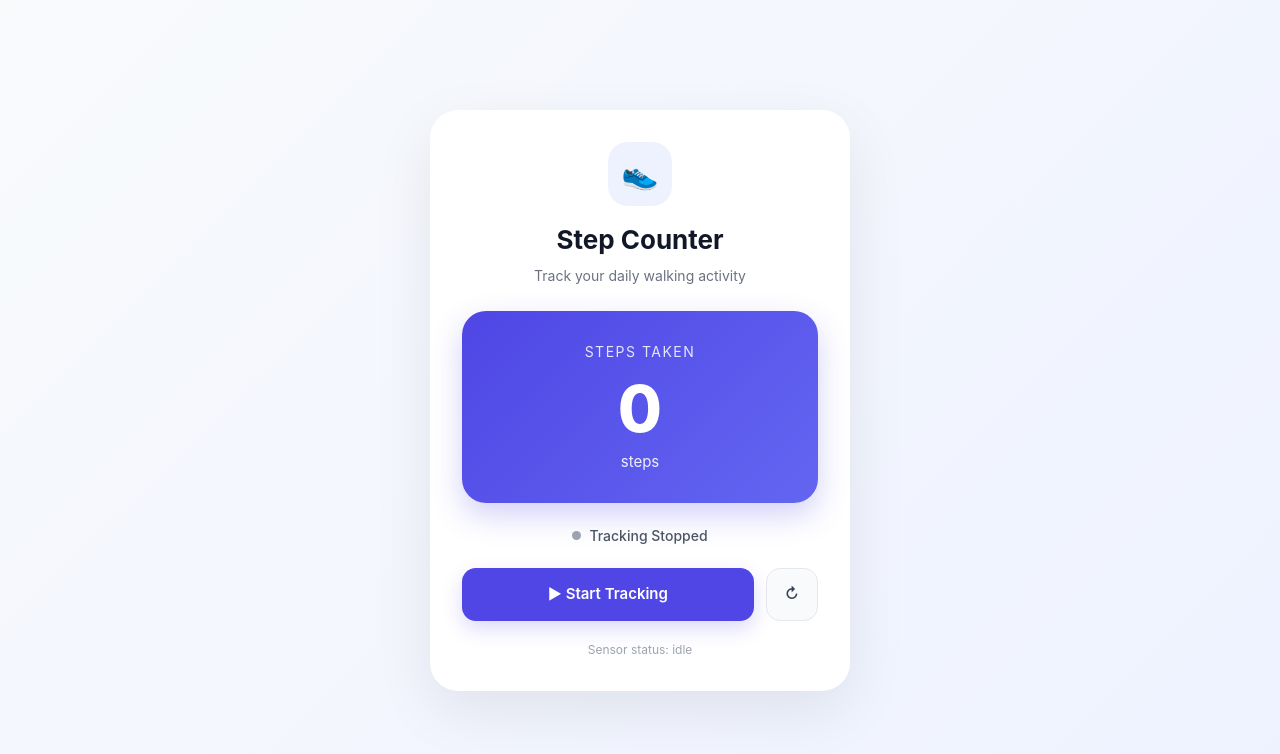
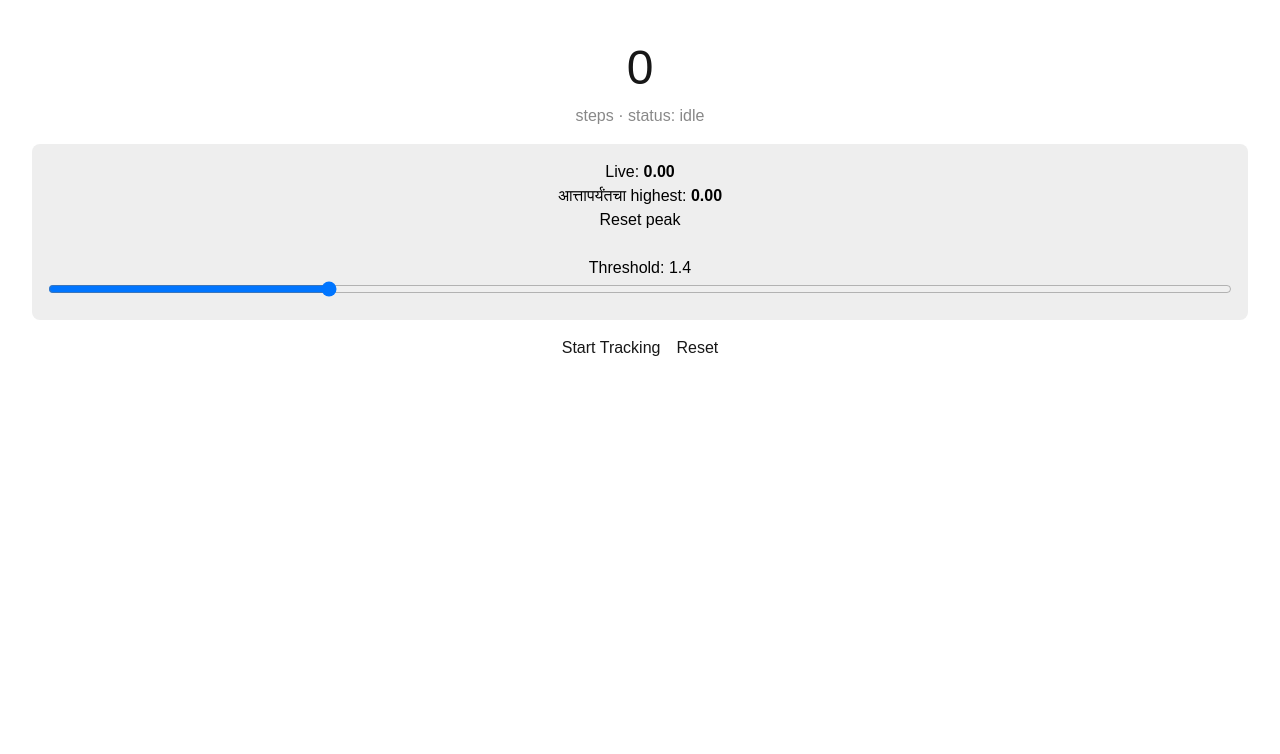
Before and after one commit to omkale1719/step_counter, a Next.js app: page / in a window 1280 px wide. Shown: the top 754 px of the page. Built offline with nearby package versions, Linux system fonts and the light colour scheme.

Commit message:
update file and UI

```diff
--- a/component/StepCounter/index.tsx
+++ b/component/StepCounter/index.tsx
@@ -1,241 +1,44 @@
 'use client';
-
 import { useStepCounter } from "@/hooks/usestepcount";
 
 export default function StepCounter() {
-  const { steps, isTracking, error, status, start, stop, reset } =
-    useStepCounter();
+  const {
+    steps, isTracking, error, status, start, stop, reset,
+    liveMagnitude, peakSeen, setPeakSeen,
+    peakThreshold, setPeakThreshold,
+  } = useStepCounter();
 
   return (
-    <div
-      style={{
-        minHeight: "100vh",
-        background: "linear-gradient(135deg, #f8fafc 0%, #eef2ff 100%)",
-        display: "flex",
-        justifyContent: "center",
-        alignItems: "center",
-        padding: "20px",
-        fontFamily: "Inter, Arial, sans-serif",
-      }}
-    >
-      <div
-        style={{
-          width: "100%",
-          maxWidth: "420px",
-          background: "#ffffff",
-          borderRadius: "28px",
-          padding: "32px",
-          boxShadow: "0 20px 60px rgba(0, 0, 0, 0.08)",
-          textAlign: "center",
-        }}
-      >
-        {/* Header */}
-        <div style={{ marginBottom: "25px" }}>
-          <div
-            style={{
-              width: "64px",
-              height: "64px",
-              margin: "0 auto 14px",
-              borderRadius: "20px",
-              background: "#eef2ff",
-              display: "flex",
-              justifyContent: "center",
-              alignItems: "center",
-              fontSize: "30px",
-            }}
-          >
-            👟
-          </div>
+    <div style={{ textAlign: 'center', padding: '2rem' }}>
+      <h2 style={{ fontSize: '3rem', margin: 0 }}>{steps}</h2>
+      <p style={{ color: '#888' }}>steps · status: {status}</p>
 
-          <h1
-            style={{
-              margin: 0,
-              fontSize: "26px",
-              fontWeight: "700",
-              color: "#111827",
-            }}
-          >
-            Step Counter
-          </h1>
+      {/* --- DEBUG PANEL: calibration नंतर काढून टाका --- */}
+      <div style={{ background: '#eee', padding: '1rem', margin: '1rem 0', borderRadius: 8, color: '#000' }}>
+        <p>Live: <b>{liveMagnitude.toFixed(2)}</b></p>
+        <p>आत्तापर्यंतचा highest: <b>{peakSeen.toFixed(2)}</b></p>
+        <button onClick={() => setPeakSeen(0)}>Reset peak</button>
+        <br /><br />
+        <label>
+          Threshold: {peakThreshold.toFixed(1)}
+          <input
+            type="range" min="0.3" max="5" step="0.1"
+            value={peakThreshold}
+            onChange={(e) => setPeakThreshold(Number(e.target.value))}
+            style={{ width: '100%' }}
+          />
+        </label>
+      </div>
 
-          <p
-            style={{
-              marginTop: "6px",
-              color: "#6b7280",
-              fontSize: "14px",
-            }}
-          >
-            Track your daily walking activity
-          </p>
-        </div>
+      {error && <p style={{ color: 'red' }}>{error}</p>}
 
-        {/* Steps Card */}
-        <div
-          style={{
-            background: "linear-gradient(135deg, #4f46e5, #6366f1)",
-            borderRadius: "24px",
-            padding: "30px 20px",
-            color: "#ffffff",
-            marginBottom: "22px",
-            boxShadow: "0 12px 30px rgba(79, 70, 229, 0.25)",
-          }}
-        >
-          <p
-            style={{
-              margin: 0,
-              fontSize: "14px",
-              opacity: 0.85,
-              textTransform: "uppercase",
-              letterSpacing: "1.5px",
-            }}
-          >
-            Steps Taken
-          </p>
-
-          <h2
-            style={{
-              fontSize: "64px",
-              lineHeight: 1,
-              margin: "15px 0 10px",
-              fontWeight: "800",
-            }}
-          >
-            {steps}
-          </h2>
-
-          <p
-            style={{
-              margin: 0,
-              fontSize: "15px",
-              opacity: 0.9,
-            }}
-          >
-            steps
-          </p>
-        </div>
-
-        {/* Status */}
-        <div
-          style={{
-            display: "flex",
-            justifyContent: "center",
-            alignItems: "center",
-            gap: "8px",
-            marginBottom: "22px",
-          }}
-        >
-          <span
-            style={{
-              width: "9px",
-              height: "9px",
-              borderRadius: "50%",
-              background: isTracking ? "#22c55e" : "#9ca3af",
-              boxShadow: isTracking
-                ? "0 0 0 5px rgba(34, 197, 94, 0.12)"
-                : "none",
-            }}
-          />
-
-          <span
-            style={{
-              color: "#4b5563",
-              fontSize: "14px",
-              fontWeight: "500",
-            }}
-          >
-            {isTracking ? "Tracking Active" : "Tracking Stopped"}
-          </span>
-        </div>
-
-        {/* Error */}
-        {error && (
-          <div
-            style={{
-              background: "#fef2f2",
-              color: "#dc2626",
-              padding: "12px 14px",
-              borderRadius: "12px",
-              fontSize: "13px",
-              marginBottom: "18px",
-            }}
-          >
-            ⚠️ {error}
-          </div>
+      <div style={{ display: 'flex', gap: '1rem', justifyContent: 'center', marginTop: '1rem' }}>
+        {!isTracking ? (
+          <button onClick={start}>Start Tracking</button>
+        ) : (
+          <button onClick={stop}>Stop</button>
         )}
-
-        {/* Buttons */}
-        <div
-          style={{
-            display: "flex",
-            gap: "12px",
-            justifyContent: "center",
-          }}
-        >
-          {!isTracking ? (
-            <button
-              onClick={start}
-              style={{
-                flex: 1,
-                border: "none",
-                borderRadius: "14px",
-                padding: "14px 20px",
-                background: "#4f46e5",
-                color: "#ffffff",
-                fontSize: "15px",
-                fontWeight: "600",
-                cursor: "pointer",
-                boxShadow: "0 8px 20px rgba(79, 70, 229, 0.2)",
-              }}
-            >
-              ▶ Start Tracking
-            </button>
-          ) : (
-            <button
-              onClick={stop}
-              style={{
-                flex: 1,
-                border: "none",
-                borderRadius: "14px",
-                padding: "14px 20px",
-                background: "#ef4444",
-                color: "#ffffff",
-                fontSize: "15px",
-                fontWeight: "600",
-                cursor: "pointer",
-              }}
-            >
-              ■ Stop Tracking
-            </button>
-          )}
-
-          <button
-            onClick={reset}
-            style={{
-              border: "1px solid #e5e7eb",
-              borderRadius: "14px",
-              padding: "14px 18px",
-              background: "#f9fafb",
-              color: "#374151",
-              fontSize: "15px",
-              fontWeight: "600",
-              cursor: "pointer",
-            }}
-          >
-            ↻
-          </button>
-        </div>
-
-        {/* Status text */}
-        <p
-          style={{
-            marginTop: "20px",
-            marginBottom: 0,
-            color: "#9ca3af",
-            fontSize: "12px",
-          }}
-        >
-          Sensor status: {status}
-        </p>
+        <button onClick={reset}>Reset</button>
       </div>
     </div>
   );
--- a/hooks/usestepcount.ts
+++ b/hooks/usestepcount.ts
@@ -1,128 +1,82 @@
 'use client';
 
 import { useState, useRef, useCallback } from 'react';
-
-interface StepCounterState {
-  steps: number;
-  isTracking: boolean;
-  error: string | null;
-  status: 'idle' | 'listening' | 'walking';
-}
-
-interface UseStepCounterReturn extends StepCounterState {
-  start: () => Promise<void>;
-  stop: () => void;
-  reset: () => void;
-}
 
 interface DeviceMotionEventConstructorWithPermission {
   requestPermission?: () => Promise<'granted' | 'denied'>;
 }
 
-const ALPHA = 0.9;
-const SMOOTH_FACTOR = 0.3;
+const GRAVITY_ALPHA = 0.9;
+const TROUGH_THRESHOLD = 0.5;
+const MIN_STEP_INTERVAL = 300;
 
-const PEAK_THRESHOLD = 2.5;      // यापेक्षा वर गेलं तरच peak candidate
-const REJECT_THRESHOLD = 12.0;   // यापेक्षा वर = shake/drop, ignore
-const TROUGH_THRESHOLD = 0.6;    // पुढचा peak मोजायच्या आधी इथे यायलाच हवं (hysteresis)
+export function useStepCounter() {
+  const [steps, setSteps] = useState(0);
+  const [isTracking, setIsTracking] = useState(false);
+  const [error, setError] = useState<string | null>(null);
+  const [status, setStatus] = useState<'idle' | 'listening' | 'walking'>('idle');
 
-const MIN_STEP_INTERVAL = 300;
-const MAX_STEP_INTERVAL = 2000;
+  // DEBUG values — UI मध्ये दाखवण्यासाठी
+  const [liveMagnitude, setLiveMagnitude] = useState(0);
+  const [peakSeen, setPeakSeen] = useState(0);
 
-const ENERGY_WINDOW_MS = 1000;   // 1 सेकंदाचा rolling window
-const ENERGY_STD_MIN = 0.5;      // यापेक्षा कमी std-dev = "no real motion"
-
-export function useStepCounter(): UseStepCounterReturn {
-  const [steps, setSteps] = useState<number>(0);
-  const [isTracking, setIsTracking] = useState<boolean>(false);
-  const [error, setError] = useState<string | null>(null);
-  const [status, setStatus] = useState<StepCounterState['status']>('idle');
+  const peakThresholdRef = useRef(1.4); // slider ने बदलेल
+  const [peakThreshold, setPeakThresholdState] = useState(1.4);
 
   const gravity = useRef({ x: 0, y: 0, z: 0 });
-  const smoothedMag = useRef<number>(0);
-  const lastStepTime = useRef<number>(0);
-  const awaitingTrough = useRef<boolean>(false); // peak झाला, trough ची वाट बघतोय
+  const lastStepTime = useRef(0);
+  const awaitingTrough = useRef(false);
 
-  // Motion-energy window साठी buffer: [{t, mag}]
-  const magHistory = useRef<{ t: number; mag: number }[]>([]);
+  const setPeakThreshold = useCallback((val: number) => {
+    peakThresholdRef.current = val;
+    setPeakThresholdState(val);
+  }, []);
 
   const handleMotion = useCallback((event: DeviceMotionEvent) => {
     const acc = event.accelerationIncludingGravity;
     if (!acc || acc.x === null || acc.y === null || acc.z === null) return;
 
-    gravity.current.x = ALPHA * gravity.current.x + (1 - ALPHA) * acc.x;
-    gravity.current.y = ALPHA * gravity.current.y + (1 - ALPHA) * acc.y;
-    gravity.current.z = ALPHA * gravity.current.z + (1 - ALPHA) * acc.z;
+    gravity.current.x = GRAVITY_ALPHA * gravity.current.x + (1 - GRAVITY_ALPHA) * acc.x;
+    gravity.current.y = GRAVITY_ALPHA * gravity.current.y + (1 - GRAVITY_ALPHA) * acc.y;
+    gravity.current.z = GRAVITY_ALPHA * gravity.current.z + (1 - GRAVITY_ALPHA) * acc.z;
 
     const linX = acc.x - gravity.current.x;
     const linY = acc.y - gravity.current.y;
     const linZ = acc.z - gravity.current.z;
 
-    const rawMag = Math.sqrt(linX * linX + linY * linY + linZ * linZ);
-    smoothedMag.current =
-      smoothedMag.current * (1 - SMOOTH_FACTOR) + rawMag * SMOOTH_FACTOR;
+    const mag = Math.sqrt(linX * linX + linY * linY + linZ * linZ);
+
+    setLiveMagnitude(mag);
+    setPeakSeen((prev) => Math.max(prev, mag));
 
     const now = Date.now();
-    const mag = smoothedMag.current;
+    const threshold = peakThresholdRef.current;
 
-    // --- Motion-energy gate: rolling window मध्ये std-dev काढा ---
-    magHistory.current.push({ t: now, mag });
-    while (
-      magHistory.current.length > 0 &&
-      now - magHistory.current[0].t > ENERGY_WINDOW_MS
-    ) {
-      magHistory.current.shift();
-    }
-    const values = magHistory.current.map((h) => h.mag);
-    const mean = values.reduce((a, b) => a + b, 0) / values.length;
-    const variance =
-      values.reduce((a, b) => a + (b - mean) ** 2, 0) / values.length;
-    const stdDev = Math.sqrt(variance);
-
-    const hasRealMotion = stdDev > ENERGY_STD_MIN;
-
-    if (!hasRealMotion) {
-      // हातातला हलकासा shake — इथेच बहुतेक false positives थांबतात
-      setStatus((s) => (s === 'walking' ? 'listening' : s));
-      return;
-    }
-
-    // --- Reject extreme spikes (drop/hard shake) ---
-    if (mag > REJECT_THRESHOLD) return;
-
-    // --- Hysteresis peak detection ---
-    if (!awaitingTrough.current && mag > PEAK_THRESHOLD) {
+    if (!awaitingTrough.current && mag > threshold) {
       const gap = now - lastStepTime.current;
-
-      if (gap > MIN_STEP_INTERVAL && gap < MAX_STEP_INTERVAL) {
-        setSteps((prev) => prev + 1);
-        setStatus('walking');
-        lastStepTime.current = now;
-      } else if (gap >= MAX_STEP_INTERVAL) {
-        // पहिलाच valid peak या sequence मधला — count करा, gap track सुरू करा
+      if (gap > MIN_STEP_INTERVAL) {
         setSteps((prev) => prev + 1);
         setStatus('walking');
         lastStepTime.current = now;
       }
-      awaitingTrough.current = true; // पुढचा peak मोजायच्या आधी आधी trough लागेल
+      awaitingTrough.current = true;
     } else if (awaitingTrough.current && mag < TROUGH_THRESHOLD) {
-      awaitingTrough.current = false; // आता पुढचा peak valid candidate आहे
+      awaitingTrough.current = false;
     }
   }, []);
 
-  const start = useCallback(async (): Promise<void> => {
+  const start = useCallback(async () => {
     setError(null);
     if (typeof window === 'undefined' || !window.DeviceMotionEvent) {
       setError('हे डिव्हाइस/ब्राउझर motion sensor support करत नाही.');
       return;
     }
-    const DeviceMotionEventTyped =
-      DeviceMotionEvent as unknown as DeviceMotionEventConstructorWithPermission;
-    if (typeof DeviceMotionEventTyped.requestPermission === 'function') {
+    const DME = DeviceMotionEvent as unknown as DeviceMotionEventConstructorWithPermission;
+    if (typeof DME.requestPermission === 'function') {
       try {
-        const result = await DeviceMotionEventTyped.requestPermission();
+        const result = await DME.requestPermission();
         if (result !== 'granted') {
-          setError('Motion sensor permission नाकारली गेली.');
+          setError('Permission नाकारली गेली.');
           return;
         }
       } catch (err) {
@@ -135,19 +89,22 @@ export function useStepCounter(): UseStepCounterReturn {
     setStatus('listening');
   }, [handleMotion]);
 
-  const stop = useCallback((): void => {
+  const stop = useCallback(() => {
     if (typeof window !== 'undefined') {
       window.removeEventListener('devicemotion', handleMotion);
     }
     setIsTracking(false);
     setStatus('idle');
-    magHistory.current = [];
   }, [handleMotion]);
 
-  const reset = useCallback((): void => {
+  const reset = useCallback(() => {
     setSteps(0);
-    magHistory.current = [];
+    setPeakSeen(0);
   }, []);
 
-  return { steps, isTracking, error, status, start, stop, reset };
+  return {
+    steps, isTracking, error, status, start, stop, reset,
+    liveMagnitude, peakSeen, setPeakSeen,
+    peakThreshold, setPeakThreshold,
+  };
 }
```
